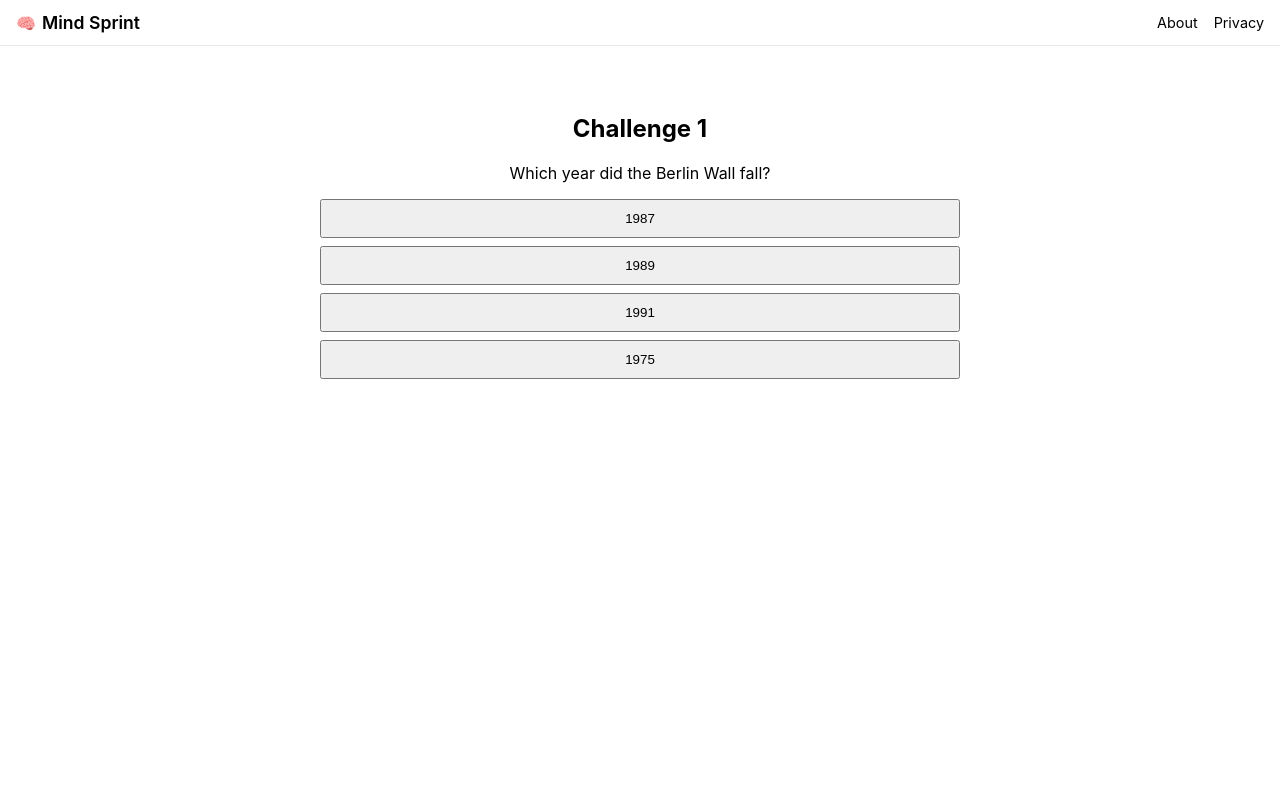
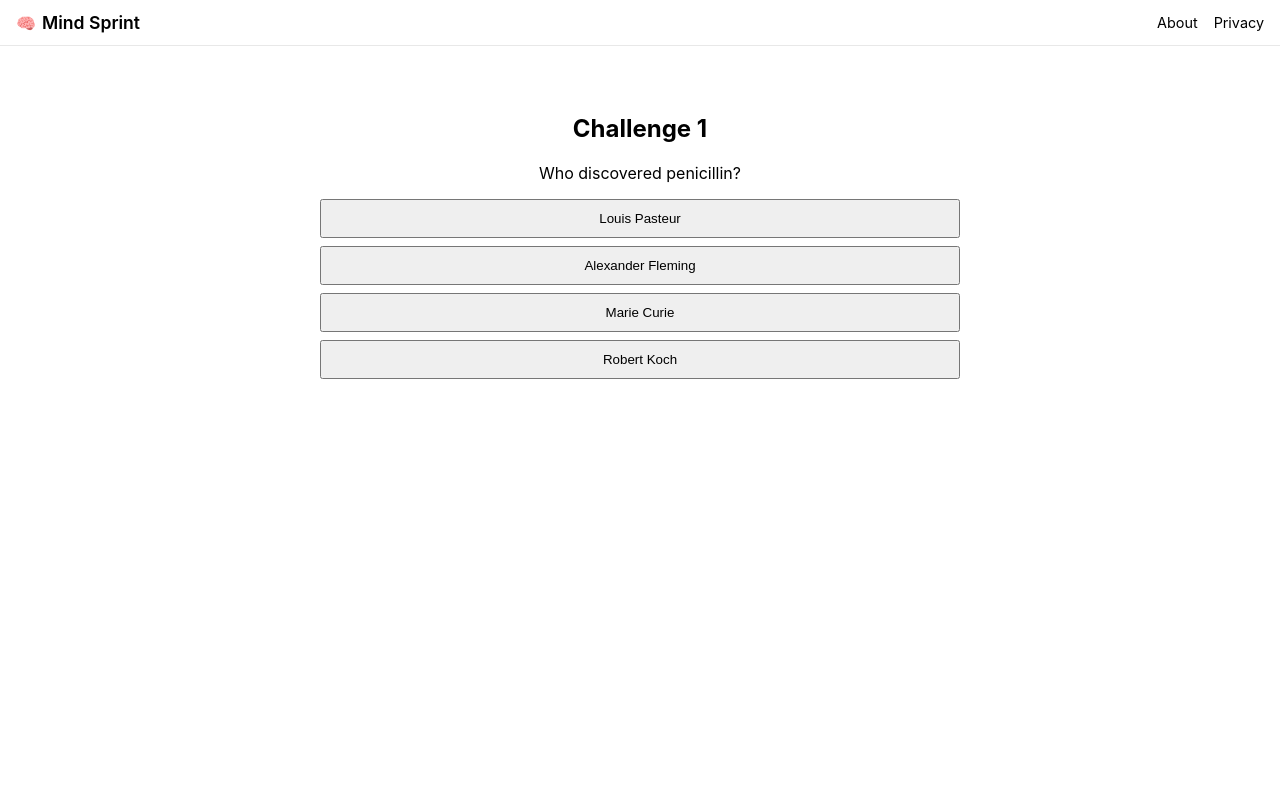
Before and after one commit to justinchase1984/mind-sprint, a Next.js app: page /puzzle/1 in a window 1280 px wide. Shown: the top 800 px of the page. Built offline with nearby package versions, Linux system fonts and the light colour scheme; no server answers.

Commit message:
Update [id].tsx

```diff
--- a/pages/puzzle/[id].tsx
+++ b/pages/puzzle/[id].tsx
@@ -5,7 +5,8 @@ import { useEffect, useState, useMemo, FormEvent } from 'react'
 import Link from 'next/link'
 import type { Puzzle } from '../../lib/puzzles'
 import { getStreaks, saveStreaks } from '../../lib/streak'
-import { getPuzzlesByDayIndex } from '../../lib/utils'
+// ⬇️ NEW: use the rotating puzzles helper
+import { getRotatingPuzzlesByChallenge } from '../../lib/rotation'
 
 function ordinal(n: number): string {
   if (n % 10 === 1 && n % 100 !== 11) return `${n}st`
@@ -26,7 +27,8 @@ export default function PuzzlePage() {
     return 1
   })()
 
-  const puzzles: Puzzle[] = getPuzzlesByDayIndex(challengeIndex)
+  // ⬇️ UPDATED: get weekly-rotated puzzles
+  const puzzles: Puzzle[] = getRotatingPuzzlesByChallenge(challengeIndex)
   const idNum = parseInt((query.id as string) || '1', 10)
   const puzzle = puzzles[idNum - 1]
 
@@ -88,8 +90,6 @@ export default function PuzzlePage() {
     e.preventDefault()
     afterAnswer(userAns.trim() === flashSeq[askIndex])
   }
-
-  // 🚫 Removed old AdSense push useEffect (no mixed networks with Ezoic)
 
   // Helper: are we on a results screen?
   const isResults = idNum > total
```
